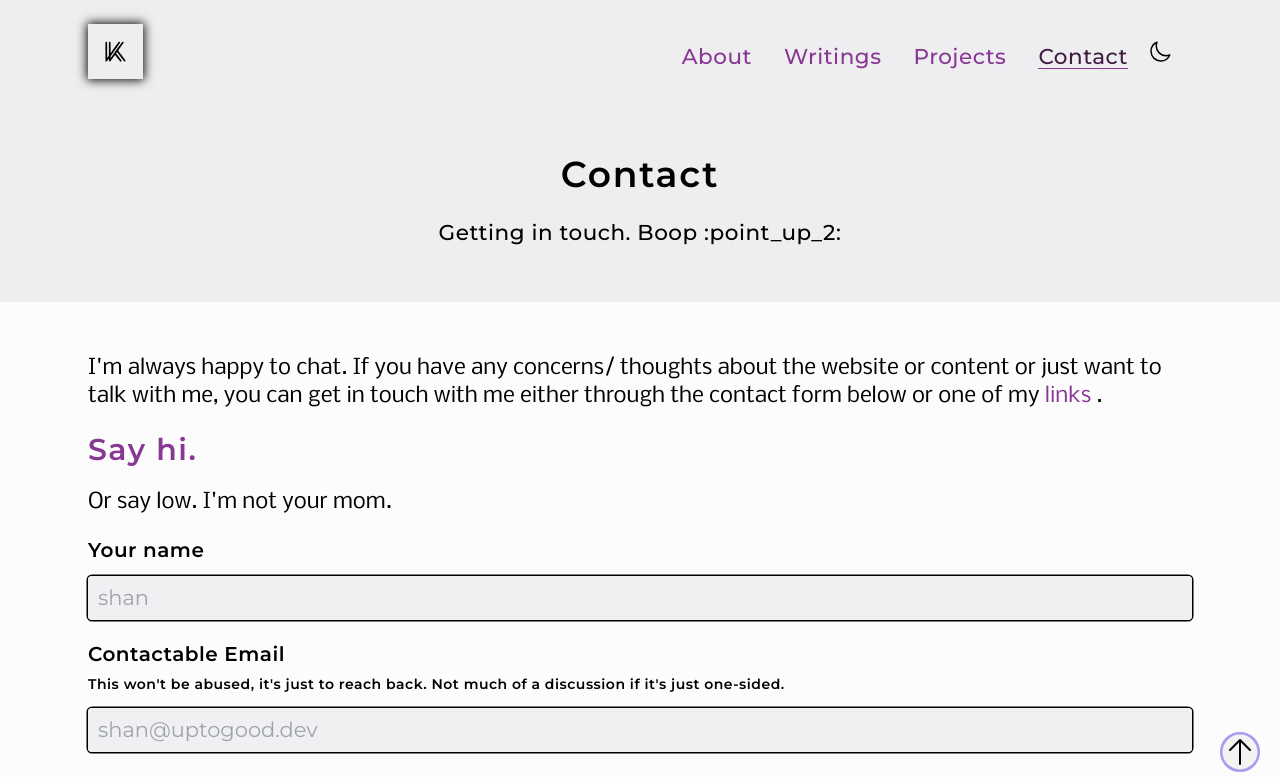
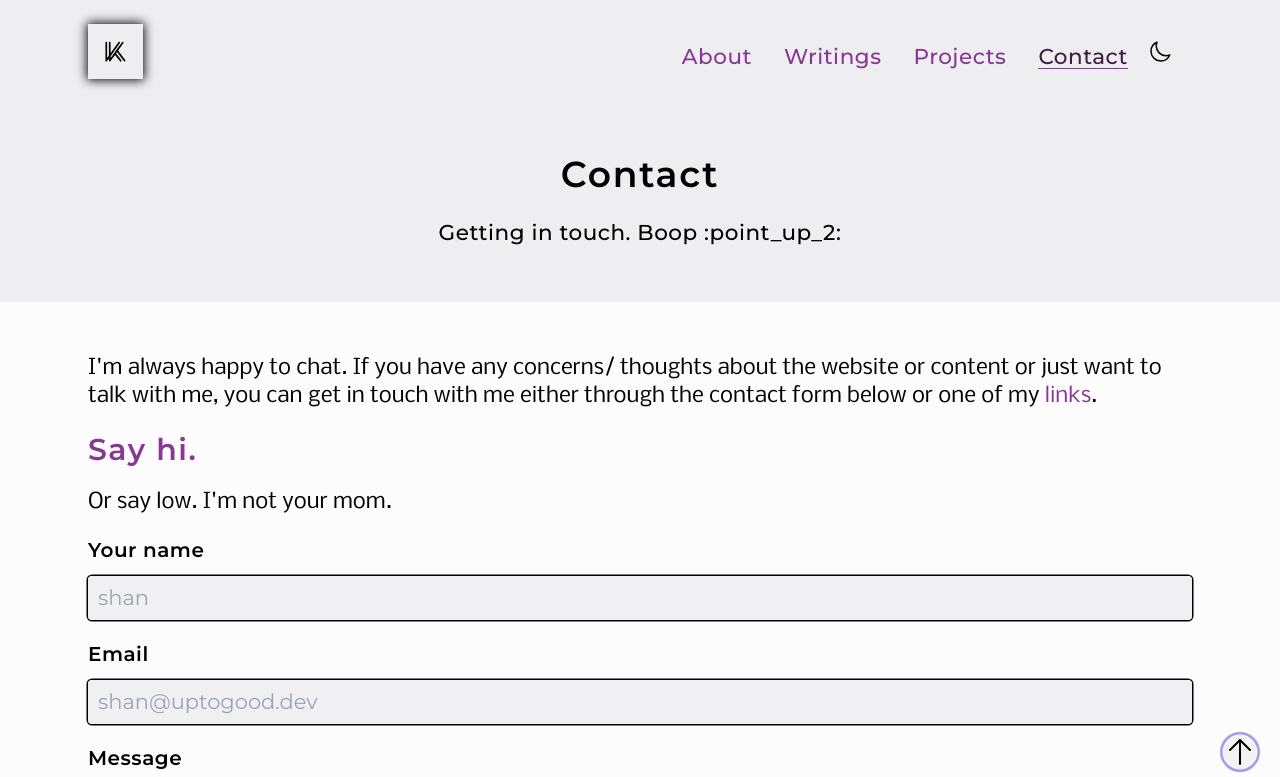
Before and after one commit to khinshankhan/www, a Next.js app: page /contact in a window 1280 px wide. Shown: the top 777 px of the page. Built offline with nearby package versions, Linux system fonts and the light colour scheme; what tailwindcss-hyphens would draw is missing.

Commit message:
fix small mistakes for linter

```diff
--- a/components/layouts/toc.tsx
+++ b/components/layouts/toc.tsx
@@ -15,13 +15,7 @@ export function Toc({ headings: headingsProp }: TocProps) {
   const action = open ? "Close" : "Open"
 
   const isXl = useBreakpoint("xl")
-  useEffect(() => {
-    if (isXl) {
-      setOpen(true)
-    } else {
-      setOpen(false)
-    }
-  }, [isXl])
+  useEffect(() => setOpen(isXl), [isXl])
 
   const minLevel =
     headingsProp.length === 0 ? 0 : headingsProp.reduce((min, { level }) => Math.min(min, level), 7)
--- a/pages/contact.tsx
+++ b/pages/contact.tsx
@@ -8,12 +8,12 @@ export default function Page() {
   return (
     <PageSkeletonLayout title="Contact" subtitle="Getting in touch. Boop :point_up_2:">
       <p>
-        I'm always happy to chat. If you have any concerns/ thoughts about the website or content or
+        {`I'm always happy to chat. If you have any concerns/ thoughts about the website or content or
         just want to talk with me, you can get in touch with me either through the contact form
-        below or one of my{" "}
+        below or one of my`}{" "}
         <Link href="/links" isInternal>
           links
-        </Link>{" "}
+        </Link>
         .
       </p>
 
@@ -22,7 +22,7 @@ export default function Page() {
           Say hi.
         </Link>
       </h2>
-      <p>Or say low. I'm not your mom.</p>
+      <p>{`Or say low. I'm not your mom.`}</p>
 
       <Form.Root
         className="flex w-full flex-col gap-5"
@@ -46,14 +46,7 @@ export default function Page() {
 
         <Form.Field className="formfield" name="email">
           <div className="flex items-baseline justify-between">
-            <Form.Label>
-              <span>Contactable Email</span>
-              <br />
-              <span className="small">
-                This won't be abused, it's just to reach back. Not much of a discussion if it's just
-                one-sided.
-              </span>
-            </Form.Label>
+            <Form.Label>Email</Form.Label>
             <Form.Message match="valueMissing">Please enter your email</Form.Message>
             <Form.Message match="typeMismatch">Please provide a valid email</Form.Message>
           </div>
```
